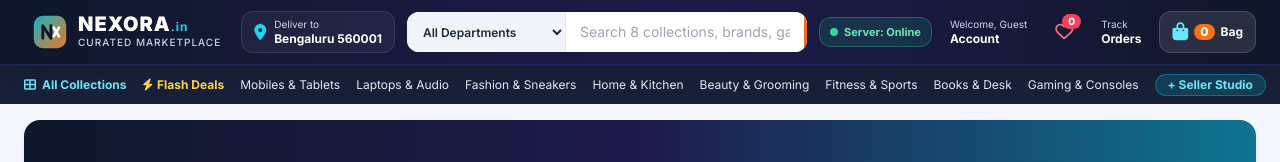
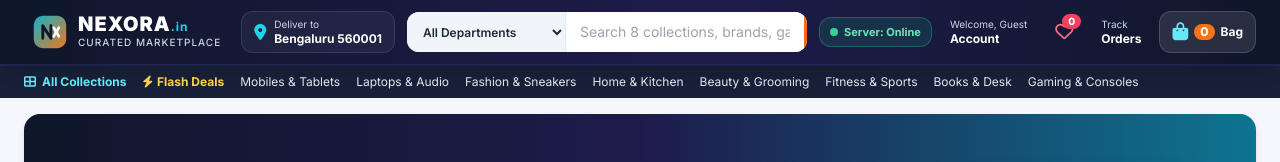
Before and after one commit to mdzubair4g-art/nexora-store, a React (Vite) app in the folder client/: page / in a window 1280 px wide. Shown: the top 162 px of the page. Built offline with nearby package versions, Linux system fonts and the light colour scheme; no server answers.

Commit message:
Show seller publishing only to administrators

```diff
--- a/client/src/components/CategoryBar.jsx
+++ b/client/src/components/CategoryBar.jsx
@@ -1,4 +1,5 @@
 import React from 'react';
+import { useAuth } from '../context/AuthContext';
 
 const CATEGORIES = [
   'Mobiles & Tablets',
@@ -17,6 +18,7 @@ export function CategoryBar({
   onSelectFlashDeals,
   onOpenSeller
 }) {
+  const { user } = useAuth();
   return (
     <nav className="sub-bar text-slate-200 text-xs px-4 md:px-6 py-2 flex items-center gap-4 overflow-x-auto no-scrollbar border-t border-white/5">
       <button
@@ -47,12 +49,12 @@ export function CategoryBar({
         </button>
       ))}
 
-      <button
+      {user?.role === 'admin' && <button
         onClick={onOpenSeller}
         className="ml-auto bg-cyan-500/20 text-cyan-300 border border-cyan-400/30 px-3 py-0.5 rounded-full font-bold hover:bg-cyan-500/30 whitespace-nowrap transition"
       >
         + Seller Studio
-      </button>
+      </button>}
     </nav>
   );
 }
```
